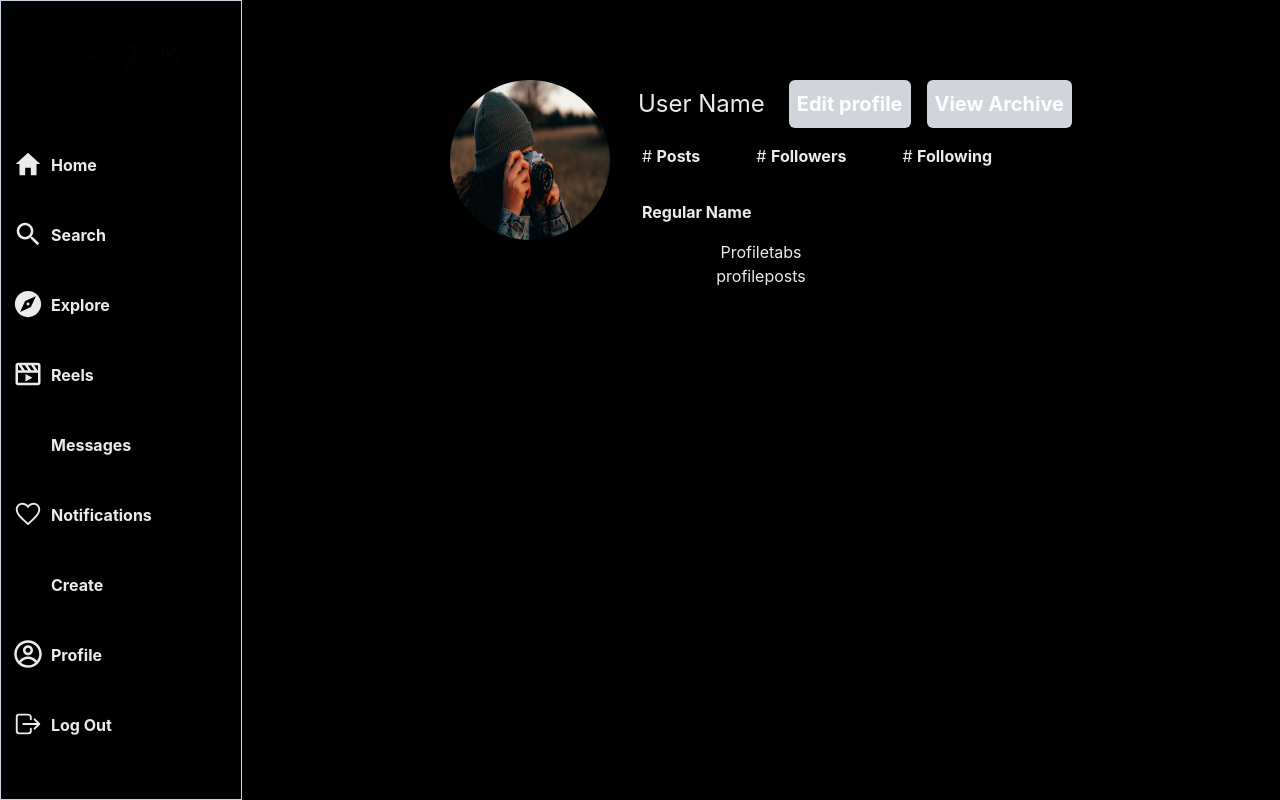
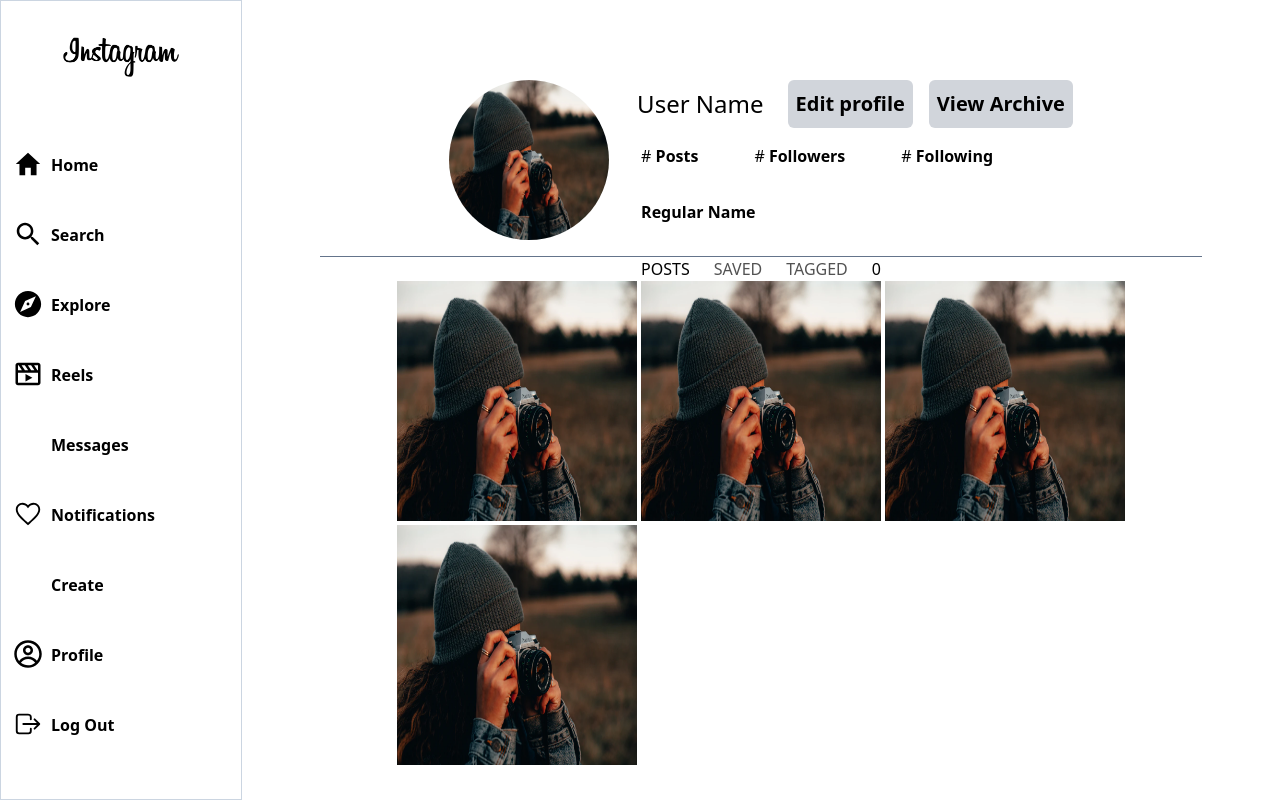
Before and after one commit to AkimT13/instaClone, a React (Vite) app: page /1 in a window 1280 px wide. Built offline with nearby package versions, Linux system fonts and the light colour scheme; some icons are missing.

Commit message:
removal of chakra

```diff
--- a/src/Pages/ProfilePage/ProfilePage.jsx
+++ b/src/Pages/ProfilePage/ProfilePage.jsx
@@ -1,7 +1,12 @@
-import React from "react";
+import { useState } from "react";
 import Sidebar from "../../Components/Sidebar";
 
 const ProfilePage = () => {
+  const [tab, tabSelect] = useState(0);
+  const handleTab = (tabNum) => {
+    tabSelect(tabNum);
+  };
+
   return (
     <div className="flex h-screen">
       <Sidebar />
@@ -33,8 +38,42 @@ const ProfilePage = () => {
             <p className="font-bold text-md p-4 pl-8">Regular Name</p>
           </div>
         </div>
-        <div>Profiletabs</div>
-        <div>profileposts</div>
+        <div className="flex justify-center border-t border-t-slate-500 w-[85%] mt-4 gap-6">
+          <p
+            onClick={() => handleTab(0)}
+            className={
+              "cursor-pointer " +
+              (tab === 0 ? "text-black" : "text-neutral-600")
+            }
+          >
+            POSTS
+          </p>
+          <p
+            onClick={() => handleTab(1)}
+            className={
+              "cursor-pointer " +
+              (tab === 1 ? "text-black" : "text-neutral-600")
+            }
+          >
+            SAVED
+          </p>
+          <p
+            onClick={() => handleTab(2)}
+            className={
+              "cursor-pointer " +
+              (tab === 2 ? "text-black" : "text-neutral-600")
+            }
+          >
+            TAGGED{" "}
+          </p>
+          <p>{tab}</p>
+        </div>
+        <div className="grid grid-cols-3 gap-1">
+          <img src="/public/PhotoImage.webp" className="w-60 h-60 bg-cover" />
+          <img src="/public/PhotoImage.webp" className="w-60 h-60" />
+          <img src="/public/PhotoImage.webp" className="w-60 h-60" />
+          <img src="/public/PhotoImage.webp" className="w-60 h-60" />
+        </div>
       </div>
     </div>
   );
--- a/src/main.jsx
+++ b/src/main.jsx
@@ -1,36 +1,14 @@
-import React from 'react'
-import ReactDOM from 'react-dom/client'
-import App from './App.jsx'
-import './index.css'
-import { ChakraProvider } from '@chakra-ui/react'
-import { extendTheme } from '@chakra-ui/react'
-import {mode} from '@chakra-ui/theme-tools'
-import { BrowserRouter } from 'react-router-dom'
+import React from "react";
+import ReactDOM from "react-dom/client";
+import App from "./App.jsx";
+import "./index.css";
 
-const styles = {
-  global:(props) => ({
-    body:{
-      bg:mode("gray.100","#000")(props),
-      color:mode("gray.800","whiteAlpha.900")(props),
-    },
+import { BrowserRouter } from "react-router-dom";
 
-  })
-}
-const config = {
-  initialColorMode: 'dark',
-  useSystemColorMode: 'false'
-
-}
-const theme = extendTheme({config,styles})
-
-ReactDOM.createRoot(document.getElementById('root')).render(
+ReactDOM.createRoot(document.getElementById("root")).render(
   <React.StrictMode>
     <BrowserRouter>
-    <ChakraProvider theme = {theme}>
-       <App />
-    </ChakraProvider>
+      <App />
     </BrowserRouter>
-
-
-  </React.StrictMode>,
-)
+  </React.StrictMode>
+);
```
